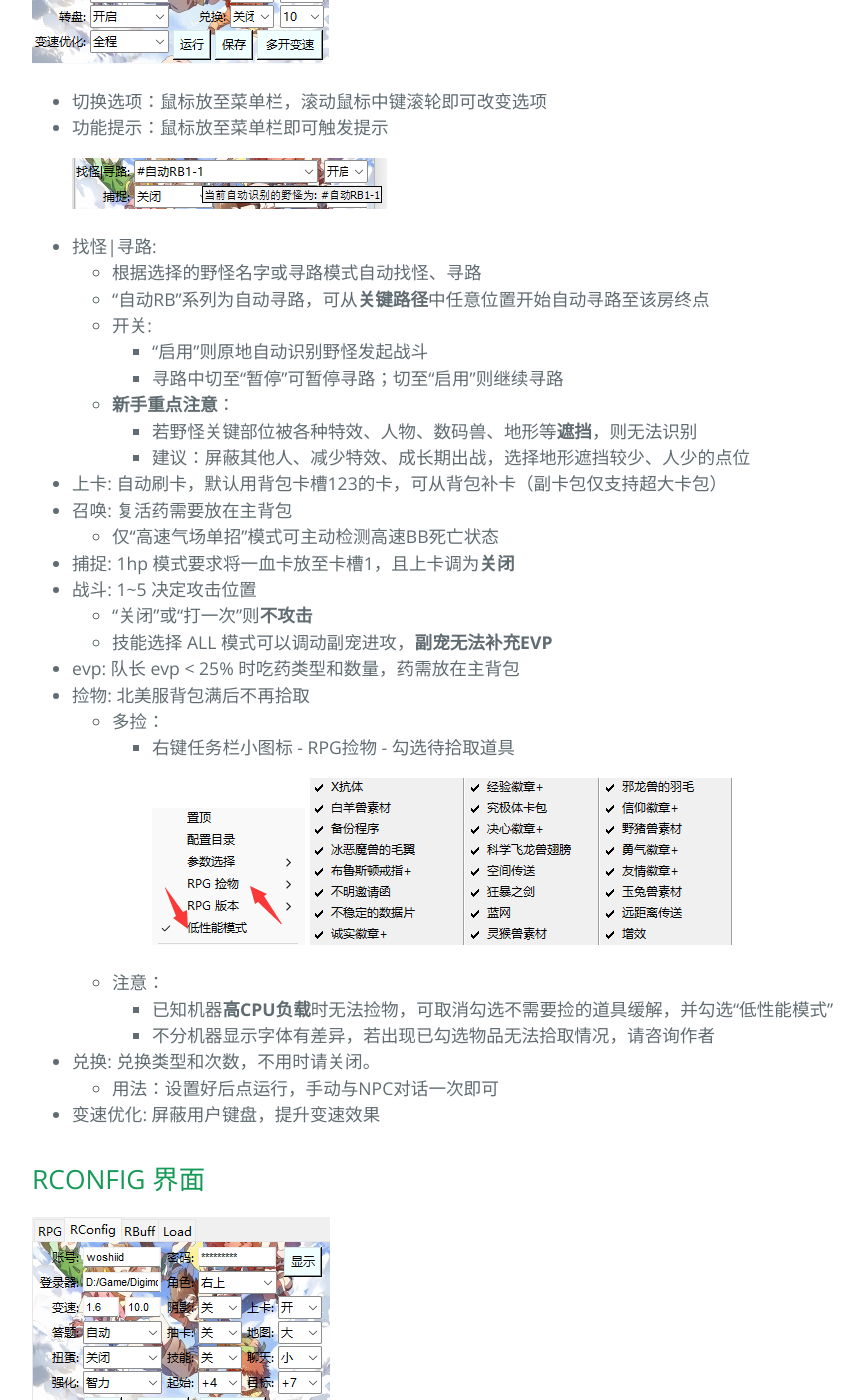
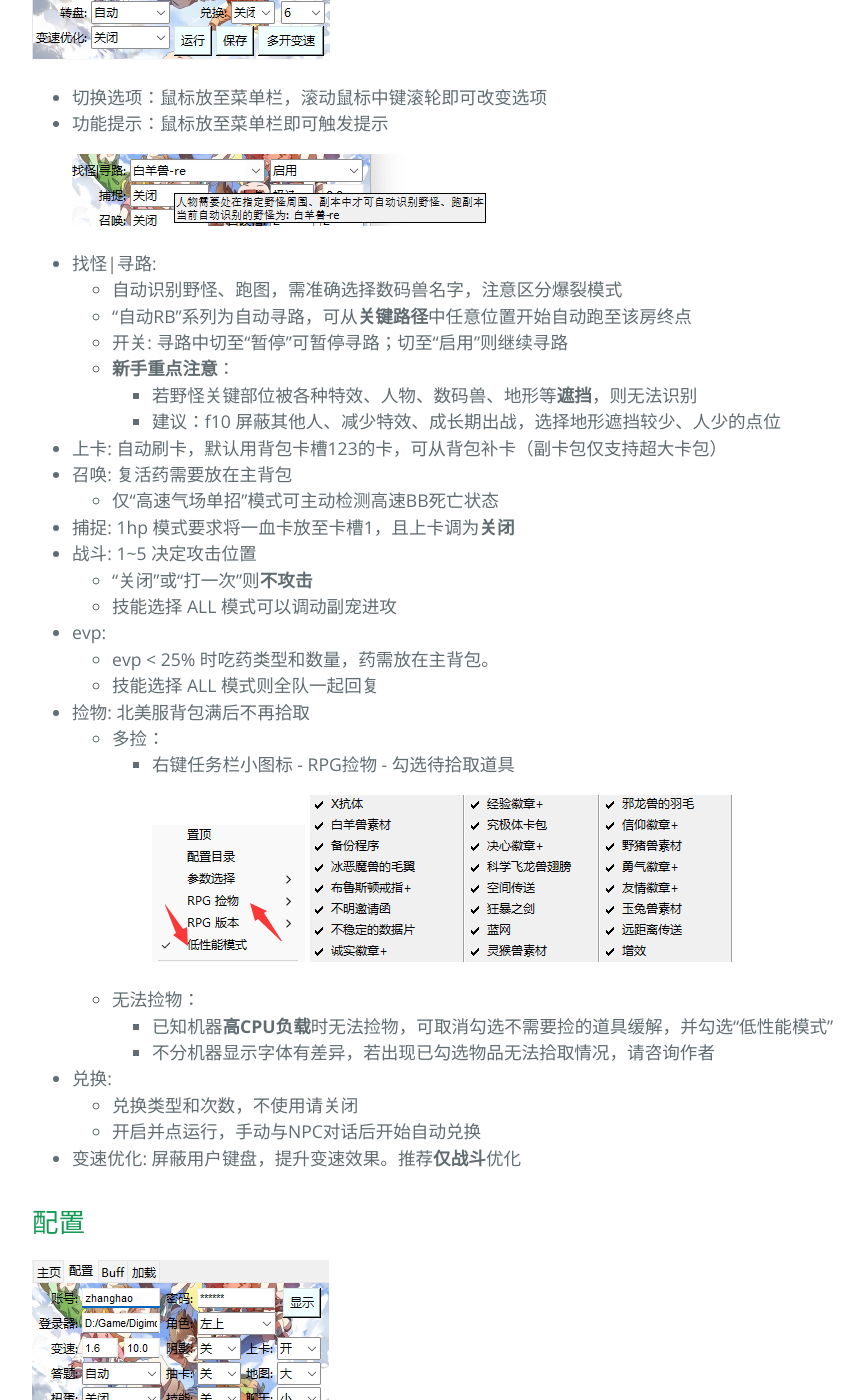
Before and after one commit to ProjectArkClub/ProjectArkClub.github.io, a Jekyll site: the page built from rpg.md, in a window 1280 px wide and 1400 px high, scrolled down 1982 px. Shown: the whole window, without its empty margins (192-1056 px from the left). Built offline with Jekyll 4.4.1, drawn with Linux system fonts in a browser that asks for light colours; some of the changed text lies outside the part shown.

Commit message:
new version

```diff
--- a/_config.yml
+++ b/_config.yml
@@ -26,7 +26,7 @@ baseurl: "/" # the subpath of your site, e.g. /blog
 url: "https://ProjectArkClub.github.io" # the base hostname & protocol for your site, e.g. http://example.com
 twitter_username: ""
 github_username:  ProjectArkClub
-author: ProjectArkClub
+author: ProjectArk
 owner_name: ProjectArkClub
 owner_url: https://github.com/ProjectArkClub
 cdn:
--- a/_layouts/default.html
+++ b/_layouts/default.html
@@ -22,8 +22,8 @@
       {% if page.projectArk %}
         <a href="/" class="btn">介绍</a>
         <a href="/release" class="btn">下载</a>
-        <a href="/setup" class="btn">设置</a>
-        <a href="/rpg" class="btn">RPG 教程</a>
+        <a href="/setup" class="btn">注册</a>
+        <a href="/rpg" class="btn">网页教程</a>
       {% endif %}
       {% if site.github.is_project_page %}
         <a href="{{ site.github.repository_url }}" class="btn">View on GitHub</a>
@@ -44,7 +44,7 @@
           <span class="site-footer-owner"><a href="{{ site.github.repository_url }}">{{ site.github.repository_name }}</a> is maintained by <a href="{{ site.github.owner_url }}">{{ site.github.owner_name }}</a>.</span>
         {% endif %} -->
         <p class="copyright text-muted">
-          &copy; 2021-{{ site.time | date: '%Y' }} {{site.author}} ❖ Powered by Jekyll.
+          Copyright &copy; 2021-{{ site.time | date: '%Y' }} {{site.author}} ❖ All Rights Reserved.
           </p>
         <!-- <span class="site-footer-credits">This page was generated by <a href="https://pages.github.com">GitHub Pages</a>.</span> -->
       </footer>
--- a/rpg.md
+++ b/rpg.md
@@ -1,20 +1,20 @@
 ---
 layout: default
 title: RPG
-description: RPG 功能教程
+description: 功能说明
 projectArk: True
 ---
 
 # RPG
-> 版本: v4.605
+> 版本: v4.626
 >
-> 更新日期: 2024.03.03
+> 更新日期: 2024.04.22
 
 - [RPG](#rpg)
-  - [基础设置](#基础设置)
-  - [RPG界面](#rpg-界面)
-  - [RCONFIG界面](#rconfig-界面)
-  - [RBUFF界面](#rbuff-界面)
+  - [菜单](#菜单)
+  - [主页](#主页)
+  - [配置](#配置)
+  - [BUFF](#buff)
   - [常见问题](#常见问题)
 
 ## 简介
@@ -24,13 +24,13 @@ projectArk: True
 
 初次使用请阅读 <A href="/setup">基础设置说明</A>
 
-## 基础设置
+## 菜单
 
-- 任务栏图标菜单：
+- 屏幕右下角任务栏小图标菜单：
 
   ![12]({{site.cdn}}/resource/taskbar.png)
 
-- 区服选择
+- 版本选择：
 
   ![12]({{site.cdn}}/resource/rpg_version.png)
 
@@ -38,7 +38,7 @@ projectArk: True
 
   ![12]({{site.cdn}}/resource/rpg_time.png)
 
-## RPG 界面
+## 主页
 > 本教程仅介绍关键内容，各功能使用方法详见 app 内功能提示
 
   ![12]({{site.cdn}}/resource/rpg.png)
@@ -50,61 +50,66 @@ projectArk: True
   ![12]({{site.cdn}}/resource/tooltips.png)
 
 - 找怪\|寻路:
-  - 根据选择的野怪名字或寻路模式自动找怪、寻路
-  - “自动RB”系列为自动寻路，可从**关键路径**中任意位置开始自动寻路至该房终点
-  - 开关:
-    - “启用”则原地自动识别野怪发起战斗
-    - 寻路中切至“暂停”可暂停寻路；切至“启用”则继续寻路
+  - 自动识别野怪、跑图，需准确选择数码兽名字，注意区分爆裂模式
+  - “自动RB”系列为自动寻路，可从**关键路径**中任意位置开始自动跑至该房终点
+  - 开关: 寻路中切至“暂停”可暂停寻路；切至“启用”则继续寻路
   - **新手重点注意**：
     - 若野怪关键部位被各种特效、人物、数码兽、地形等**遮挡**，则无法识别
-    - 建议：屏蔽其他人、减少特效、成长期出战，选择地形遮挡较少、人少的点位
+    - 建议：f10 屏蔽其他人、减少特效、成长期出战，选择地形遮挡较少、人少的点位
 - 上卡: 自动刷卡，默认用背包卡槽123的卡，可从背包补卡（副卡包仅支持超大卡包）
 - 召唤: 复活药需要放在主背包
   - 仅“高速气场单招”模式可主动检测高速BB死亡状态
 - 捕捉: 1hp 模式要求将一血卡放至卡槽1，且上卡调为**关闭**
 - 战斗: 1~5 决定攻击位置
     - “关闭”或“打一次”则**不攻击**
-    - 技能选择 ALL 模式可以调动副宠进攻，**副宠无法补充EVP**
-- evp: 队长 evp < 25% 时吃药类型和数量，药需放在主背包
+    - 技能选择 ALL 模式可以调动副宠进攻
+- evp:
+  - evp < 25% 时吃药类型和数量，药需放在主背包。
+  - 技能选择 ALL 模式则全队一起回复
 - 捡物: 北美服背包满后不再拾取
   - 多捡：
     - 右键任务栏小图标 - RPG捡物 - 勾选待拾取道具
 
       ![13]({{site.cdn}}/resource/select_item.png)
       ![13]({{site.cdn}}/resource/select_item_2.png)
-  - 注意：
+  - 无法捡物：
     - 已知机器**高CPU负载**时无法捡物，可取消勾选不需要捡的道具缓解，并勾选“低性能模式”
     - 不分机器显示字体有差异，若出现已勾选物品无法拾取情况，请咨询作者
-- 兑换: 兑换类型和次数，不用时请关闭。
-  - 用法：设置好后点运行，手动与NPC对话一次即可
-- 变速优化: 屏蔽用户键盘，提升变速效果
+- 兑换:
+  - 兑换类型和次数，不使用请关闭
+  - 开启并点运行，手动与NPC对话后开始自动兑换
+- 变速优化: 屏蔽用户键盘，提升变速效果。推荐**仅战斗**优化
 
-## RCONFIG 界面
+## 配置
 
   ![12]({{site.cdn}}/resource/rpg_config.png)
 
-- 自动登录：仅私服支持断线自动重连
+- 自动登录：
   - 填写账号、密码、角色、登录器
-  - 登录器：一般是 DigimonRPG.exe
-  - 注意：登录界面**不要勾选“记住ID”**，取消勾选后点击退出游戏即可保存
+  - 登录器：
+    - 北美服-DigimonRPG.exe
+    - 服不服-怀旧登录器.exe
+    - 宝贝服-云.exe
+  - 注意：
+    - 仅支持中文私服断线重连
+    - 登录界面**不要勾选“记住ID”**，取消勾选后点击退出游戏即可保存
 - 变速：官服无效
-- 答题：100% 准确自动答题
-  - 关闭：人工答题，方便手操
 - RPG 界面设置：
   - 阴影：开启或关闭阴影
   - 上卡：开启或关闭自动上卡
   - 技能：开启或关闭技能动画
   - 地图：开启或关闭小地图
   - 聊天：聊天框小中大
-- 扭蛋：开启后点击“运行”，游戏内点击扭蛋机
-- 强化：装备放至第一格，象征、增效放至主背包且不被遮挡，需准确选择初始等级，启动功能后点击相应NPC
+- 扭蛋：开启后点击“主页-运行”，游戏内点击扭蛋机开始自动扭蛋
+- 强化：装备放至第一格，象征、增效放至主背包且不被其他界面遮挡，**准确选择初始等级**，单击强化启动功能并点击相应NPC
 - 锁地图：（仅支持服不服）
   - 第一次使用时需根据提示点击三次按钮分析游戏数据
   - 数据解析完毕后，单击锁定/解锁小地图
-  - 小地图处于锁定状态时切换地图不会隐藏或改变锁定的小地图
+  - 小地图处于**锁定状态**时切换地图不会隐藏或改变锁定的小地图，此时即为成功。可进入任意副本使用小跳避免副本内跑图
+  - 注意：正确操作也**有概率失败**，此时需重启游戏然后重新操作
 - 快速点击：自动使用主背包第一格道具直到用完。
 
-## RBUFF 界面
+## BUFF
 
   ![12]({{site.cdn}}/resource/RBuff.png)
 - 自动 buff: 将 buff 道具放在主背包中即可
```
Also changed, not shown: release.md (+6 -6 lines), setup.md (+22 -23 lines), resource/RBuff.png, resource/ark_login.png, resource/rpg.png, resource/rpg_config.png, resource/tooltips.png.
